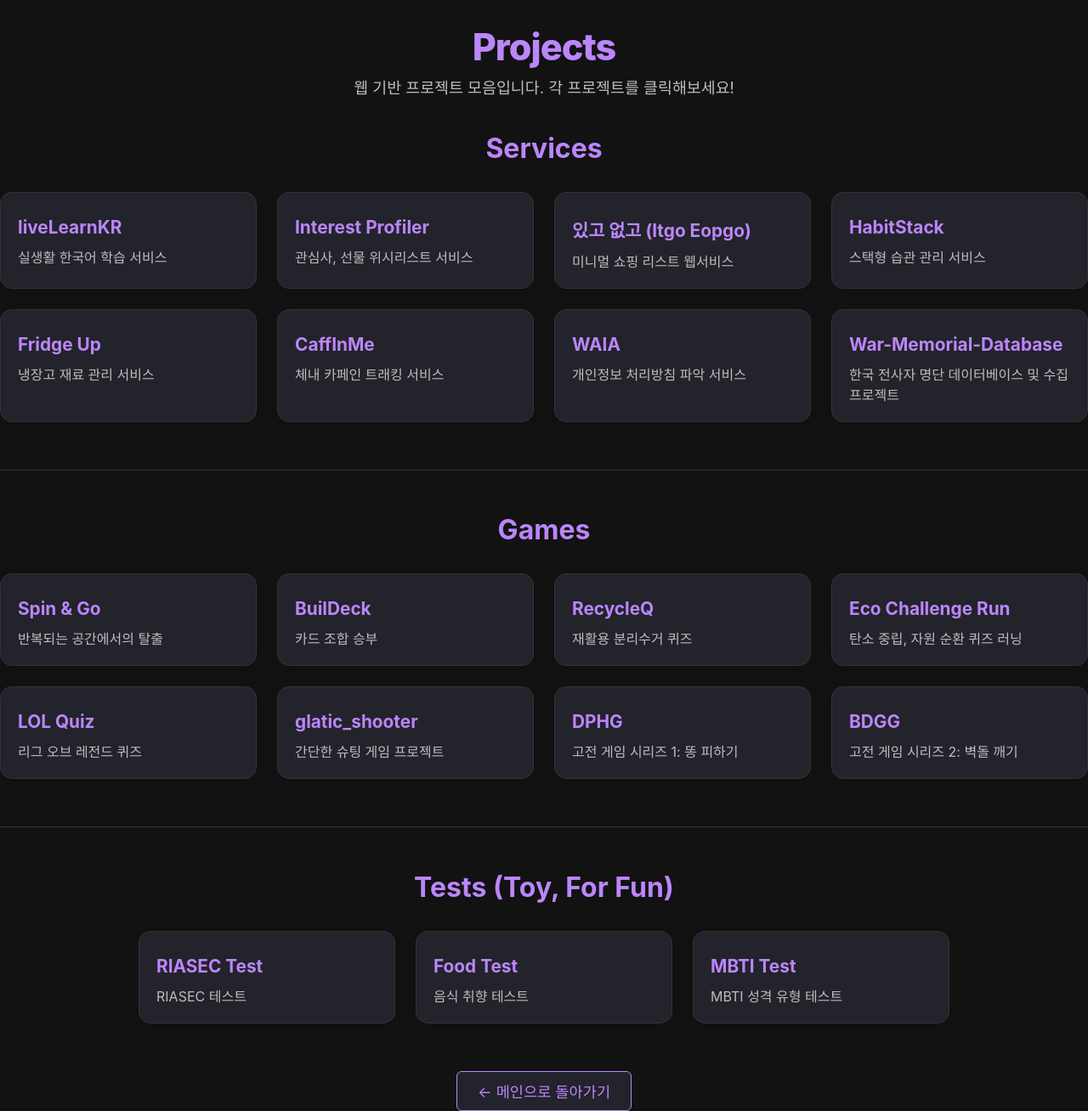
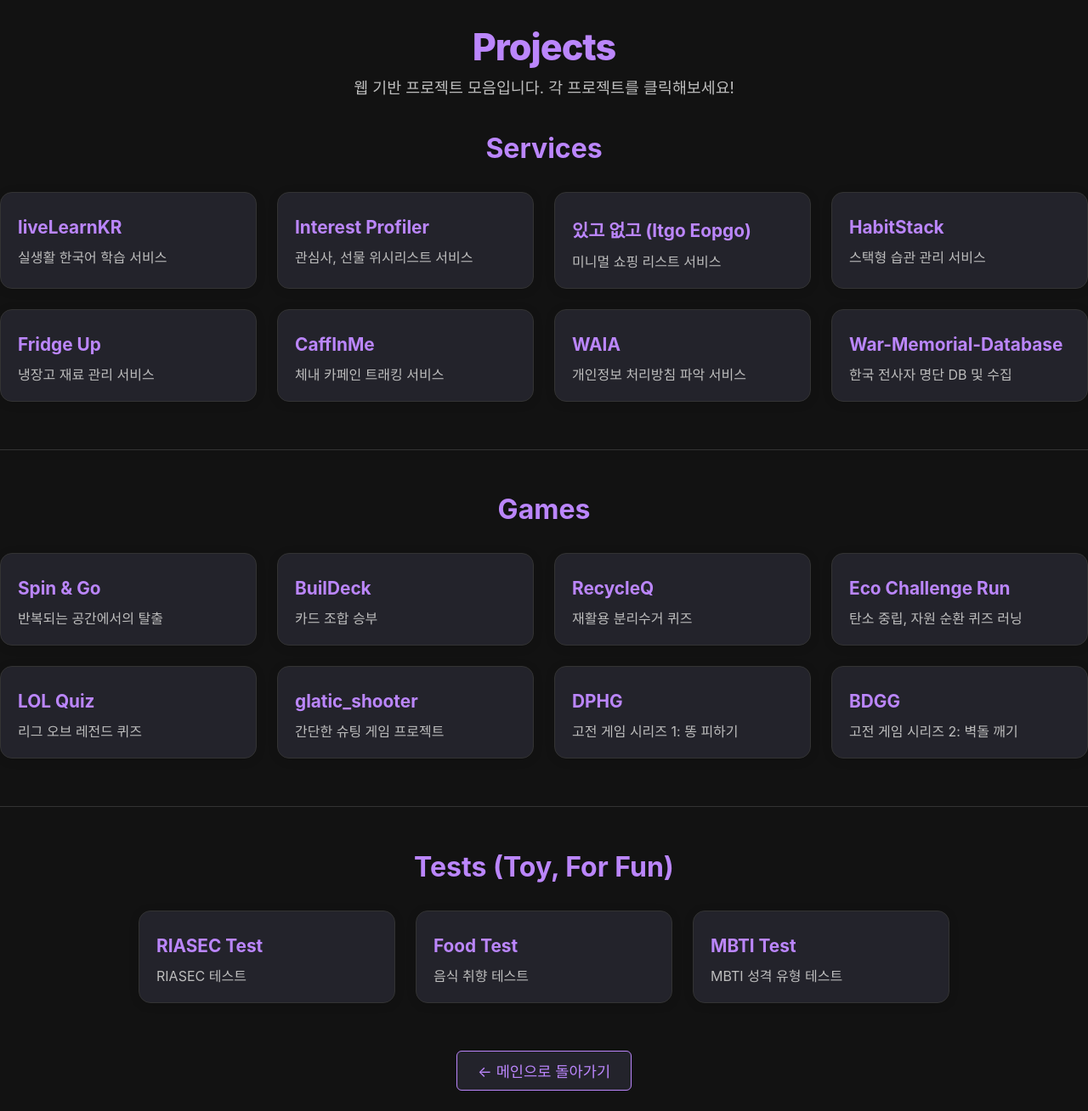
Before and after one commit to hojun313/hojun313.github.io, a Jekyll site: the page built from projects/index.html, in a window 1280 px wide. Shown: the whole page at 85% size. Built offline with Jekyll 4.4.1, drawn with Linux system fonts in a browser that asks for light colours; after the commit the page ends 1284 px from its top, so only the background shows below that.

Commit message:
Update projects.yml

```diff
--- a/_data/projects.yml
+++ b/_data/projects.yml
@@ -8,7 +8,7 @@
       description: "관심사, 선물 위시리스트 서비스"
     - title: "있고 없고 (Itgo Eopgo)"
       url: "https://hojun313.github.io/Vintage-shopping-list/"
-      description: "미니멀 쇼핑 리스트 웹서비스"
+      description: "미니멀 쇼핑 리스트 서비스"
     - title: "HabitStack"
       url: "https://hojun313.github.io/HabitStack/"
       description: "스택형 습관 관리 서비스"
@@ -23,7 +23,7 @@
       description: "개인정보 처리방침 파악 서비스"
     - title: "War-Memorial-Database"
       url: "https://github.com/hojun313/The-National-War-Memorial-Database/"
-      description: "한국 전사자 명단 데이터베이스 및 수집 프로젝트"
+      description: "한국 전사자 명단 DB 및 수집"
 
 - category: "Games"
   items:
```
